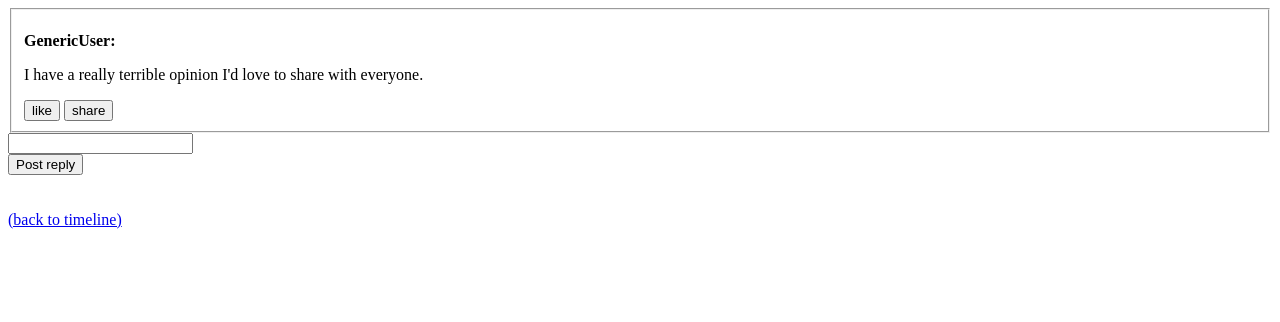
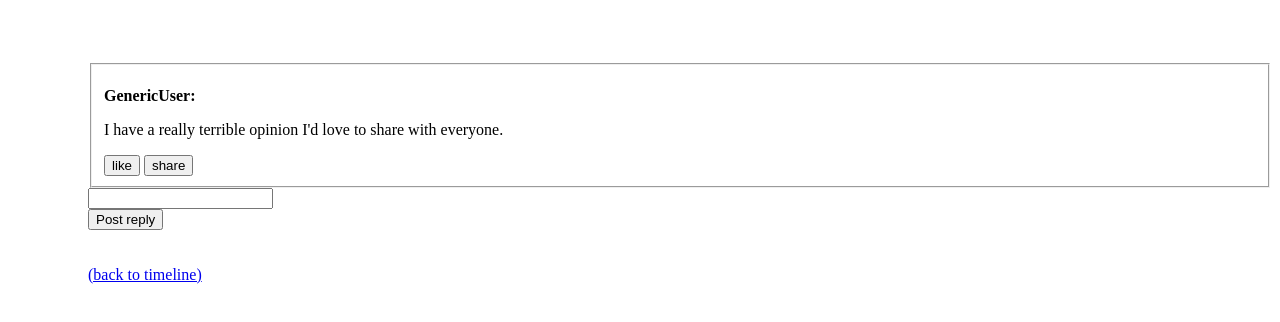
Before and after one commit to Unc-Raymus/DIG-4104c-078-Group-2, a plain HTML site: page Dig_4104c_Group2_InteractionDesign/timeline/comment1.html in a window 1280 px wide. Drawn offline with Linux system fonts and the light colour scheme.

Commit message:
comment and create
all the comments and created posts

```diff
--- a/Dig_4104c_Group2_InteractionDesign/timeline/comment1.html
+++ b/Dig_4104c_Group2_InteractionDesign/timeline/comment1.html
@@ -4,8 +4,12 @@
         <title>Group 2- Interaction Design</title>
         <meta charset="UTF-8">
         <meta name="viewport" content="width=device-width, initial scale=1.0">
+        <link rel="stylesheet" href="../homegridtemplate.css">
+
     </head>
     <body>
+        <div class="grid-container">
+            <div class="main">
         <fieldset>
             <p><strong>GenericUser:</strong></p>
             <p>I have a really terrible opinion I'd love to share with everyone.</p>
@@ -18,5 +22,8 @@
         </form><br><br>
 
         <a href="../timeline.html">(back to timeline)</a>
+    </div>
+    </div>
+
     </body>
 </html>
```
Also changed, not shown: Dig_4104c_Group2_InteractionDesign/timeline/comment2.html (+6 -0 lines), Dig_4104c_Group2_InteractionDesign/timeline/createpost.html (+9 -2 lines).
